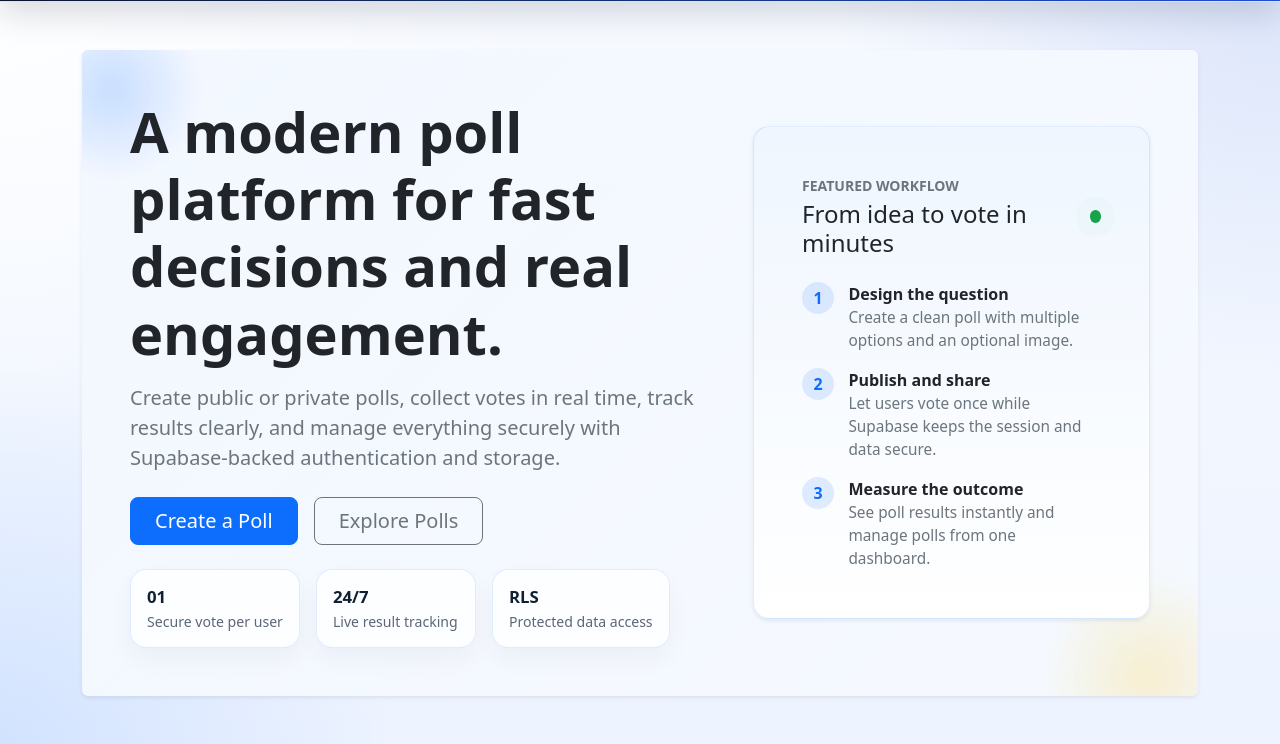
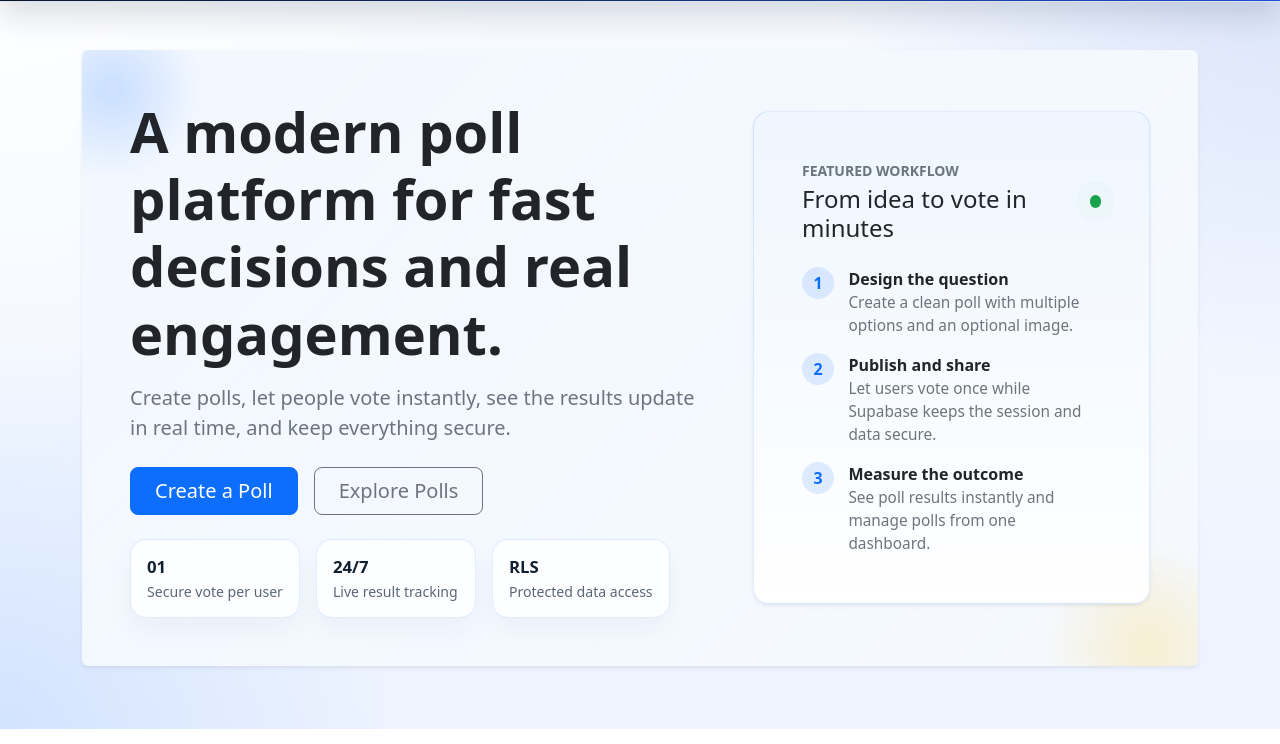
Before and after one commit to vladimirtsvetanov/exam-SoftUni, a website built with Vite: page index.html in a window 1280 px wide. Shown: the part 71-815 px from the top of the page. Built offline with nearby package versions, Linux system fonts and the light colour scheme; no server answers.

Commit message:
text fix

```diff
--- a/index.html
+++ b/index.html
@@ -32,7 +32,7 @@
         <div class="row align-items-center g-5 position-relative">
           <div class="col-lg-7">
             <h1 class="display-4 fw-bold mb-3">A modern poll platform for fast decisions and real engagement.</h1>
-            <p class="hero-copy lead text-secondary mb-4">Create public or private polls, collect votes in real time, track results clearly, and manage everything securely with Supabase-backed authentication and storage.</p>
+            <p class="hero-copy lead text-secondary mb-4">Create polls, let people vote instantly, see the results update in real time, and keep everything secure.</p>
             <div class="d-flex flex-wrap gap-3 mb-4">
               <a class="btn btn-primary btn-lg px-4" href="/create-poll.html">Create a Poll</a>
               <a class="btn btn-outline-secondary btn-lg px-4" href="/login.html">Explore Polls</a>
```
